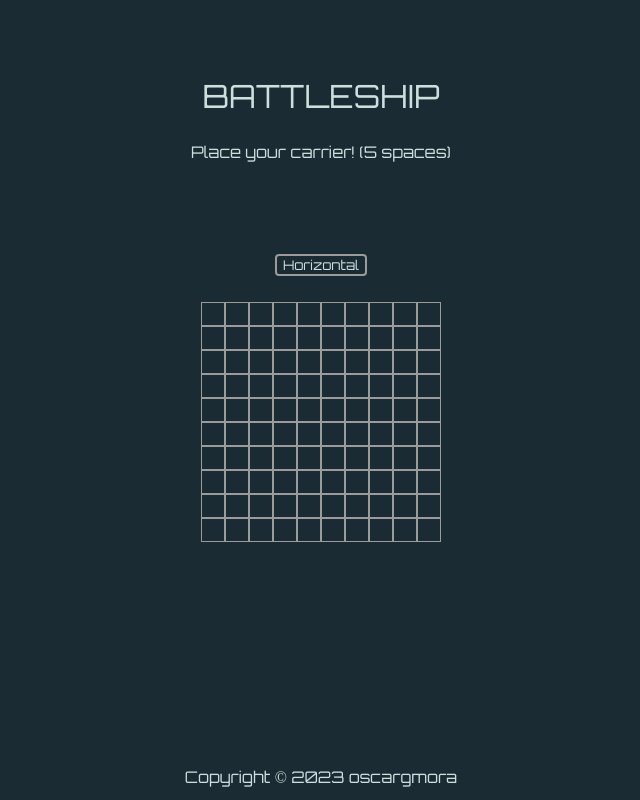
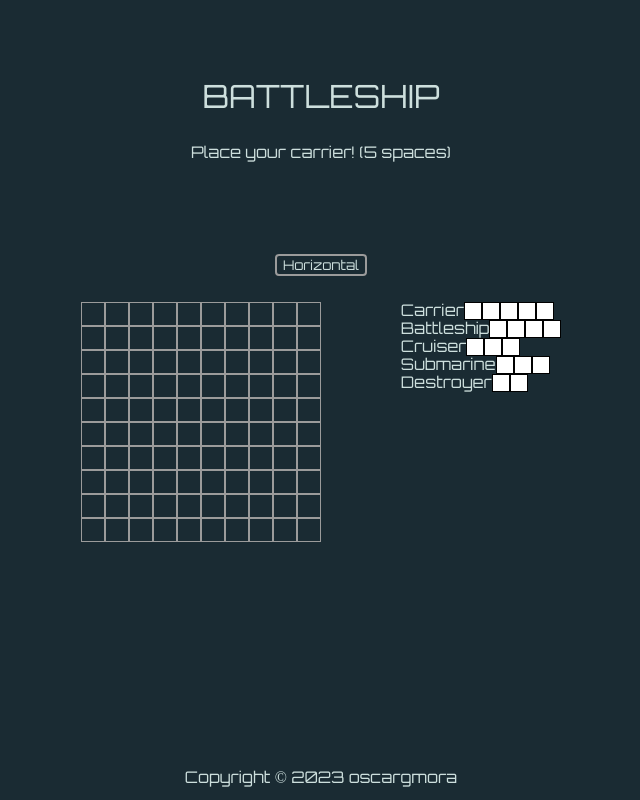
Before and after one commit to oscargmora/battleship, a website built with webpack: page src/index.html in a window 1280 px wide. Shown: the whole page, without its empty margins (319-959 px from the left). Built offline with nearby package versions, Linux system fonts and the light colour scheme.

Commit message:
Add Ships Legend

```diff
--- a/src/index.html
+++ b/src/index.html
@@ -16,6 +16,40 @@
             <container>
                 <setup-container> </setup-container>
                 <game-container id="player-one"> </game-container>
+                <ships-legend>
+                    <p>
+                        Carrier
+                        <block></block>
+                        <block></block>
+                        <block></block>
+                        <block></block>
+                        <block></block>
+                    </p>
+                    <p>
+                        Battleship
+                        <block></block>
+                        <block></block>
+                        <block></block>
+                        <block></block>
+                    </p>
+                    <p>
+                        Cruiser
+                        <block></block>
+                        <block></block>
+                        <block></block>
+                    </p>
+                    <p>
+                        Submarine
+                        <block></block>
+                        <block></block>
+                        <block></block>
+                    </p>
+                    <p>
+                        Destroyer
+                        <block></block>
+                        <block></block>
+                    </p>
+                </ships-legend>
                 <game-container id="player-two"> </game-container>
             </container>
         </main>
--- a/src/modules/index.js
+++ b/src/modules/index.js
@@ -2,6 +2,7 @@ import '../styles/meyer-reset.css';
 import '../styles/boards-style.css';
 import '../styles/divs.css';
 import '../styles/page.css';
+import '../styles/ships-legend.css';
 import gameStartUp from './startGame';
 
 gameStartUp();
--- a/src/modules/startGame.js
+++ b/src/modules/startGame.js
@@ -98,6 +98,9 @@ async function gameStartUp() {
 
     playerTwoGameContainer.classList.remove('invisible');
 
+    const shipsLegend = document.querySelector('ships-legend');
+    shipsLegend.remove();
+
     gameLoop(user, AI, user, false);
 }
 
--- /dev/null
+++ b/src/styles/ships-legend.css
@@ -0,0 +1,12 @@
+p {
+    display: flex;
+    flex-direction: row;
+}
+
+block {
+    display: block;
+    height: 1em;
+    width: 1em;
+    background-color: white;
+    border: 1px solid black;
+}
```
